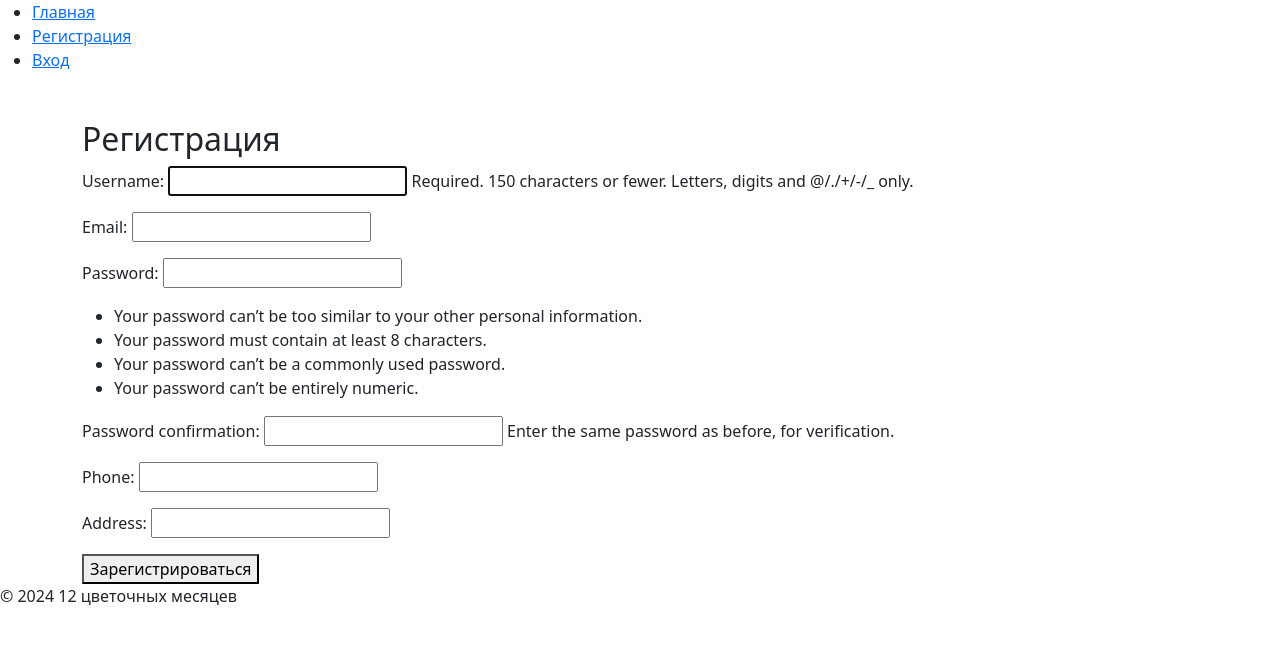
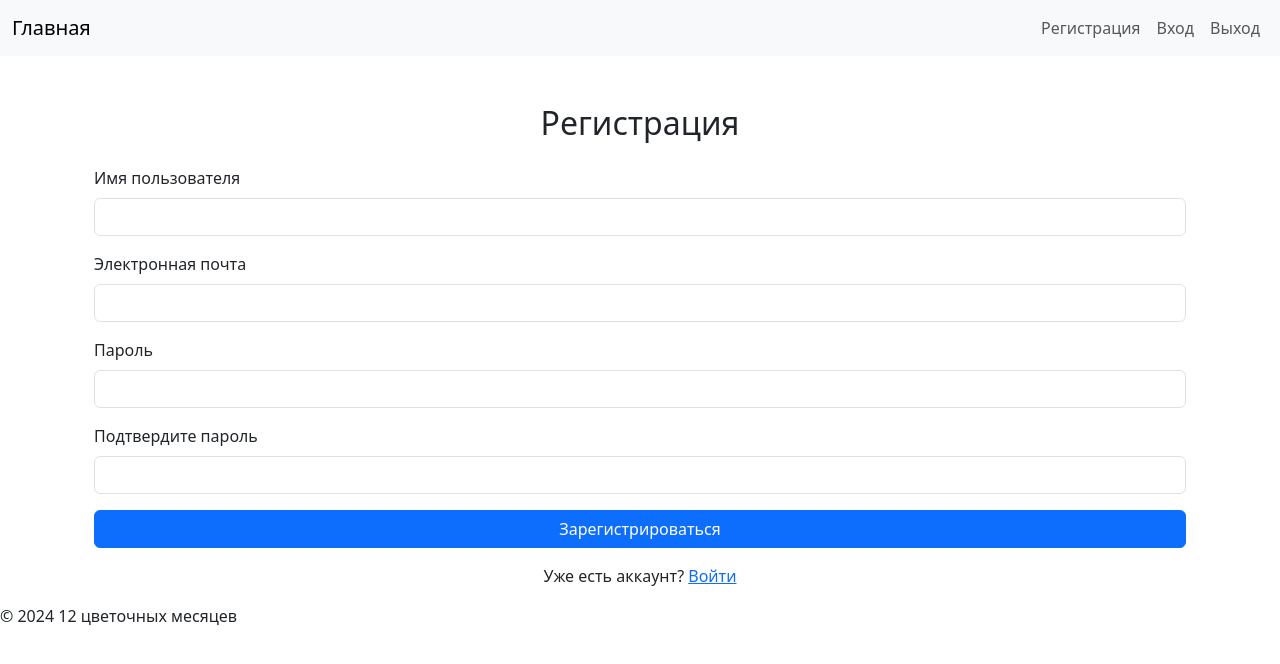
Before and after one commit to ibaragozz/MyLittleProject, a Django app: page /users/register/ in a window 1280 px wide. Shown: the top 664 px of the page. Run offline with Django 5.2, Linux system fonts and the light colour scheme.

Commit message:
причесали графон логин и рега

```diff
--- a/bouquets/urls.py
+++ b/bouquets/urls.py
@@ -1,6 +1,7 @@
 from django.urls import path
-from . import views  # Импортируем views из текущего приложения
+from . import views
 
 urlpatterns = [
-    path('', views.index, name='home'),  # Главная страница
+    path('', views.index, name='home'),  # Главная страница с именем 'home'
+    # Другие маршруты
 ]
--- a/flower_shop/settings.py
+++ b/flower_shop/settings.py
@@ -64,9 +64,9 @@ TEMPLATES = [
     {
         'BACKEND': 'django.template.backends.django.DjangoTemplates',
         'DIRS': [
-            os.path.join(BASE_DIR, 'templates'),  # Эта строка позволяет Django искать шаблоны в корневой папке templates
+            BASE_DIR / 'templates',  # указывает на папку templates в корне проекта
         ],
-        'APP_DIRS': True,  # Это важно! Оно позволяет искать шаблоны внутри приложений
+        'APP_DIRS': True,
         'OPTIONS': {
             'context_processors': [
                 'django.template.context_processors.debug',
--- a/templates/base.html
+++ b/templates/base.html
@@ -11,23 +11,28 @@
 </head>
 <body>
     <header>
-        <nav>
-            <ul>
-               <li><a href="{% url 'home' %}">Главная</a></li>
-            {% if user.is_authenticated %}
-                <!-- Кнопка выхода -->
-                <li>
-                    <form action="{% url 'logout' %}" method="post">
-                        {% csrf_token %}
-                        <button type="submit" class="btn btn-danger">Выход</button>
-                    </form>
-                </li>
-            {% else %}
-                <li><a href="{% url 'register' %}">Регистрация</a></li>
-                <li><a href="{% url 'login' %}">Вход</a></li>
-            {% endif %}
-            </ul>
-        </nav>
+    <!-- Навигация -->
+    <nav class="navbar navbar-expand-lg navbar-light bg-light">
+        <div class="container-fluid">
+            <a class="navbar-brand" href="{% url 'home' %}">Главная</a>
+            <button class="navbar-toggler" type="button" data-bs-toggle="collapse" data-bs-target="#navbarNav" aria-controls="navbarNav" aria-expanded="false" aria-label="Toggle navigation">
+                <span class="navbar-toggler-icon"></span>
+            </button>
+            <div class="collapse navbar-collapse" id="navbarNav">
+                <ul class="navbar-nav ms-auto">
+                    <li class="nav-item">
+                        <a class="nav-link" href="{% url 'register' %}">Регистрация</a>
+                    </li>
+                    <li class="nav-item">
+                        <a class="nav-link" href="{% url 'login' %}">Вход</a>
+                    </li>
+                    <li class="nav-item">
+                        <a class="nav-link" href="{% url 'logout' %}">Выход</a>
+                    </li>
+                </ul>
+            </div>
+        </div>
+    </nav>
     </header>
 
     <div class="container mt-5">
--- a/templates/users/register.html
+++ b/templates/users/register.html
@@ -1,10 +1,30 @@
 {% extends 'base.html' %}
 
 {% block content %}
-  <h2>Регистрация</h2>
-  <form method="post">
-    {% csrf_token %}
-    {{ form.as_p }}
-    <button type="submit">Зарегистрироваться</button>
-  </form>
+<div class="container mt-5">
+    <h2 class="text-center">Регистрация</h2>
+    <form method="POST" class="mt-4">
+        {% csrf_token %}
+        <div class="mb-3">
+            <label for="username" class="form-label">Имя пользователя</label>
+            <input type="text" class="form-control" id="username" name="username" required>
+        </div>
+        <div class="mb-3">
+            <label for="email" class="form-label">Электронная почта</label>
+            <input type="email" class="form-control" id="email" name="email" required>
+        </div>
+        <div class="mb-3">
+            <label for="password" class="form-label">Пароль</label>
+            <input type="password" class="form-control" id="password" name="password1" required>
+        </div>
+        <div class="mb-3">
+            <label for="password2" class="form-label">Подтвердите пароль</label>
+            <input type="password" class="form-control" id="password2" name="password2" required>
+        </div>
+        <button type="submit" class="btn btn-primary w-100">Зарегистрироваться</button>
+    </form>
+    <div class="mt-3 text-center">
+        <p>Уже есть аккаунт? <a href="{% url 'login' %}">Войти</a></p>
+    </div>
+</div>
 {% endblock %}
--- a/users/views.py
+++ b/users/views.py
@@ -27,6 +27,5 @@ def login_view(request):
     return render(request, 'users/login.html', {'form': form})
 
 def logout_view(request):
-    if request.method == 'POST':  # Только POST запрос
-        logout(request)  # Выход из системы
-        return redirect('home')  # Перенаправление на главную страницу
+    logout(request)
+    return redirect('home')  # Перенаправление на главную страницу
```
Also changed, not shown: templates/users/login.html (+15 -5 lines).
